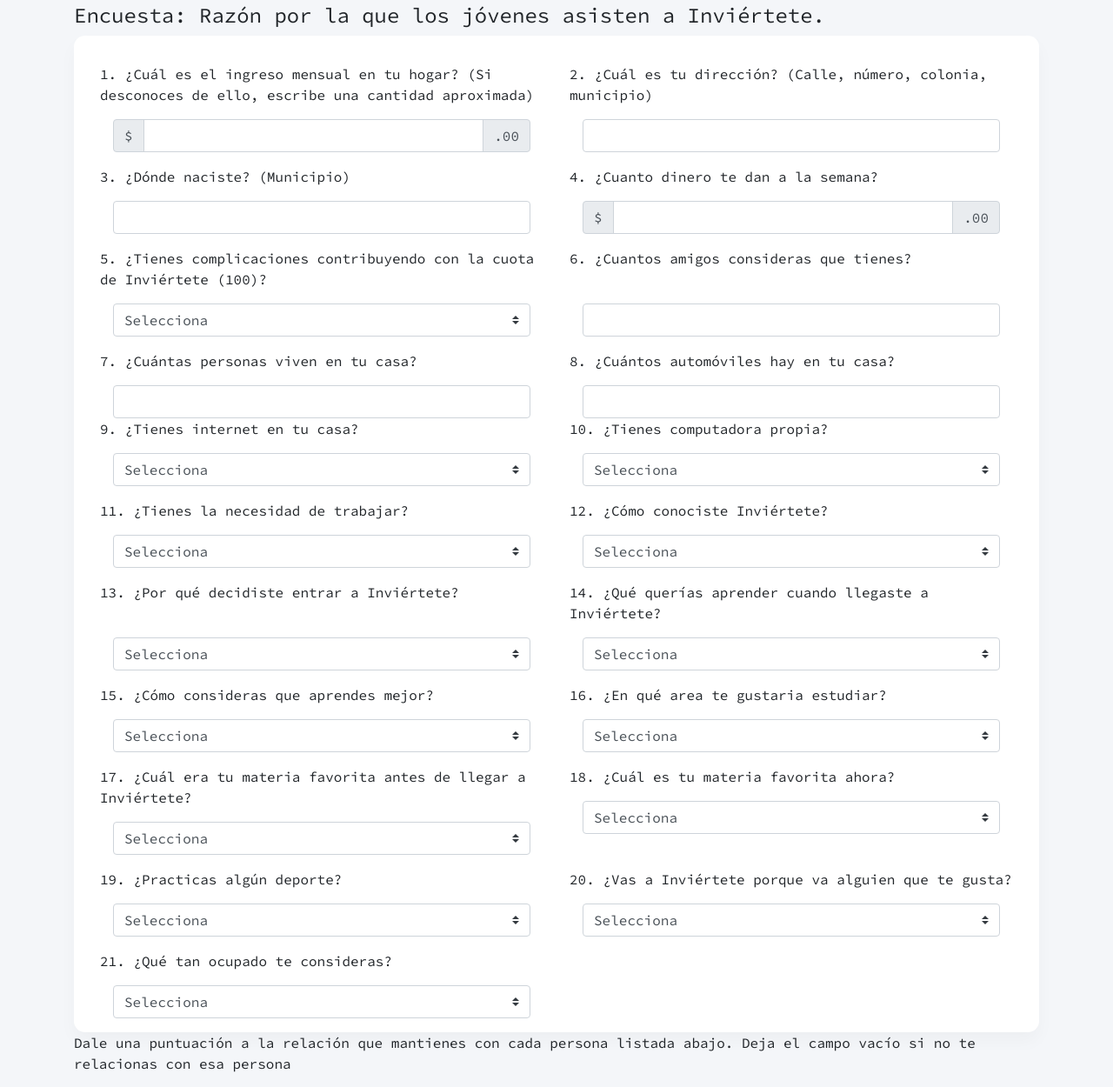
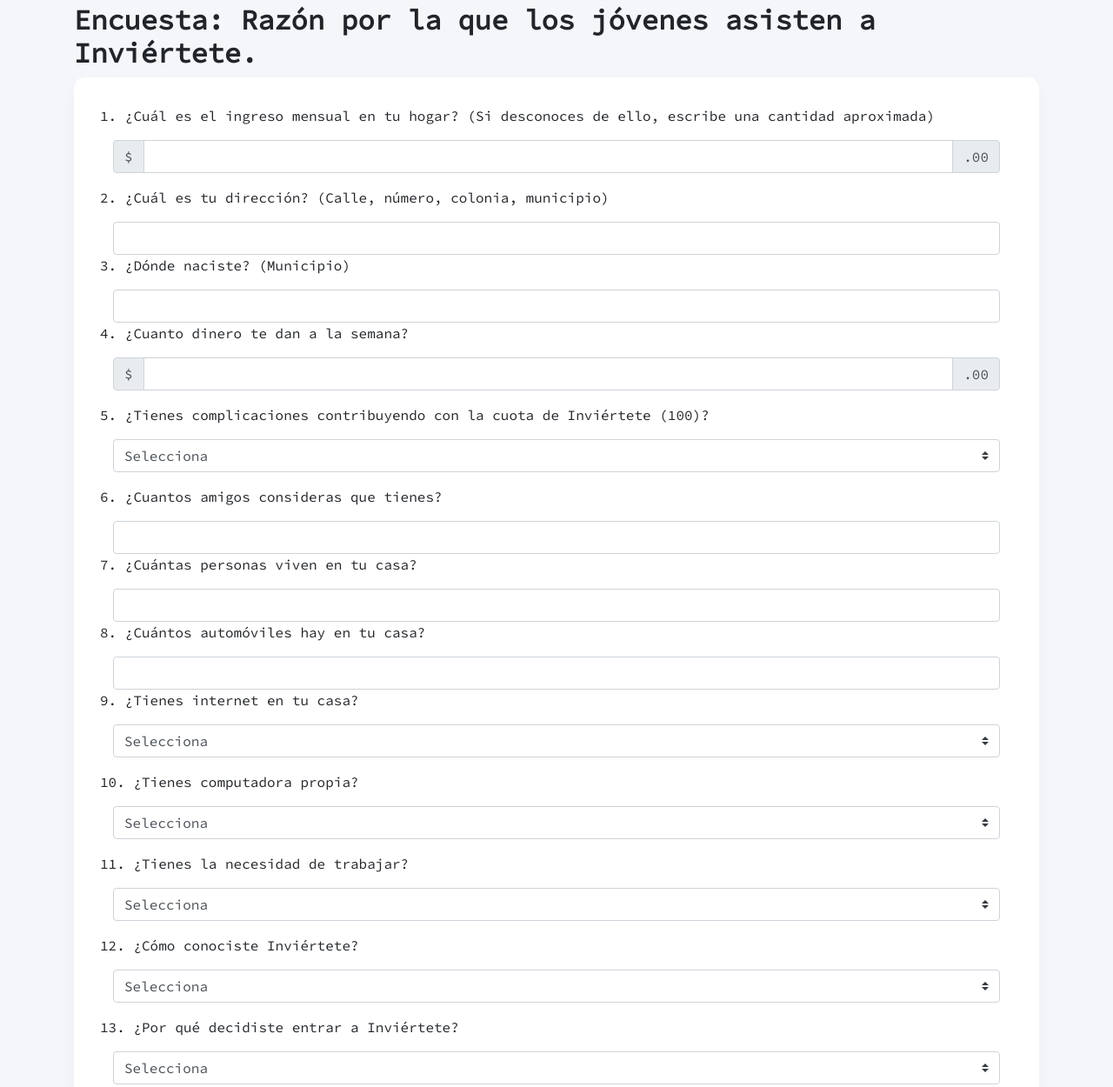
Before and after one commit to ivnxyz/encuesta, a plain HTML site: page index.html in a window 1280 px wide. Shown: the part 28-1278 px from the top of the page at 87% size. Drawn offline with nearby package versions, Linux system fonts and the light colour scheme.

Commit message:
Las preguntas se muestran en una sola fila

```diff
--- a/index.html
+++ b/index.html
@@ -21,11 +21,11 @@
       <!-- Título -->
       <div class="col-md-12 col-sm-12 cards-padding-top-and-bottom equal">
         <!-- Título -->
-        <h4>Encuesta: Razón por la que los jóvenes asisten a Inviértete.</h4>
+        <h2><strong>Encuesta: Razón por la que los jóvenes asisten a Inviértete.</strong></h2>
         <div class="col-md-12 col-sm-12 cards-padding-top-and-bottom equal" id="tarjeta-preguntas">
           <div class="container">
             <div class="row justify-content-md-center">
-              <div class="col-md-6 col-sm-12">
+              <div class="col-md-12 col-sm-12">
                 <p>1. ¿Cuál es el ingreso mensual en tu hogar? (Si desconoces de ello, escribe una cantidad aproximada)</p>
                 <div class="container">
                   <div class="input-group mb-3">
@@ -39,19 +39,19 @@
                   </div>
                 </div>
               </div>
-              <div class="col-md-6 col-sm-12">
+              <div class="col-md-12 col-sm-12">
                 <p>2. ¿Cuál es tu dirección? (Calle, número, colonia, municipio)</p>
                 <div class="container">
                   <input type="text" class="form-control">
                 </div>
               </div>
-              <div class="col-md-6 col-sm-12">
+              <div class="col-md-12 col-sm-12">
                 <p>3. ¿Dónde naciste? (Municipio)</p>
                 <div class="container">
                   <input type="text" class="form-control">
                 </div>
               </div>
-              <div class="col-md-6 col-sm-12">
+              <div class="col-md-12 col-sm-12">
                 <p>4. ¿Cuanto dinero te dan a la semana?</p>
                 <div class="container">
                   <div class="input-group mb-3">
@@ -65,7 +65,7 @@
                   </div>
                 </div>
               </div>
-              <div class="col-md-6 col-sm-12">
+              <div class="col-md-12 col-sm-12">
                 <p>5. ¿Tienes complicaciones contribuyendo con la cuota de Inviértete (100)?</p>
                 <div class="container">
                   <div class="input-group mb-3">
@@ -77,26 +77,25 @@
                   </div>
                 </div>
               </div>
-              <div class="col-md-6 col-sm-12">
+              <div class="col-md-12 col-sm-12">
                 <p>6. ¿Cuantos amigos consideras que tienes?</p>
-                <br>
                 <div class="container">
                   <input type="number" class="form-control">
                 </div>
               </div>
-              <div class="col-md-6 col-sm-12">
+              <div class="col-md-12 col-sm-12">
                 <p>7. ¿Cuántas personas viven en tu casa?</p>
                 <div class="container">
                   <input type="number" class="form-control">
                 </div>
               </div>
-              <div class="col-md-6 col-sm-12">
+              <div class="col-md-12 col-sm-12">
                 <p>8. ¿Cuántos automóviles hay en tu casa?</p>
                 <div class="container">
                   <input type="number" class="form-control">
                 </div>
               </div>
-              <div class="col-md-6 col-sm-12">
+              <div class="col-md-12 col-sm-12">
                 <p>9. ¿Tienes internet en tu casa?</p>
                 <div class="container">
                   <div class="input-group mb-3">
@@ -108,7 +107,7 @@
                   </div>
                 </div>
               </div>
-              <div class="col-md-6 col-sm-12">
+              <div class="col-md-12 col-sm-12">
                 <p>10. ¿Tienes computadora propia?</p>
                 <div class="container">
                   <div class="input-group mb-3">
@@ -120,7 +119,7 @@
                   </div>
                 </div>
               </div>
-              <div class="col-md-6 col-sm-12">
+              <div class="col-md-12 col-sm-12">
                 <p>11. ¿Tienes la necesidad de trabajar?</p>
                 <div class="container">
                   <div class="input-group mb-3">
@@ -132,7 +131,7 @@
                   </div>
                 </div>
               </div>
-              <div class="col-md-6 col-sm-12">
+              <div class="col-md-12 col-sm-12">
                 <p>12. ¿Cómo conociste Inviértete?</p>
                 <div class="container">
                   <div class="input-group mb-3">
@@ -149,9 +148,8 @@
                   </div>
                 </div>
               </div>
-              <div class="col-md-6 col-sm-12">
+              <div class="col-md-12 col-sm-12">
                 <p>13. ¿Por qué decidiste entrar a Inviértete?</p>
-                <br>
                 <div class="container">
                   <div class="input-group mb-3">
                     <select class="custom-select" id="inputGroupSelect02">
@@ -165,7 +163,7 @@
                   </div>
                 </div>
               </div>
-              <div class="col-md-6 col-sm-12">
+              <div class="col-md-12 col-sm-12">
                 <p>14. ¿Qué querías aprender cuando llegaste a Inviértete?</p>
                 <div class="container">
                   <div class="input-group mb-3">
@@ -179,7 +177,7 @@
                   </div>
                 </div>
               </div>
-              <div class="col-md-6 col-sm-12">
+              <div class="col-md-12 col-sm-12">
                 <p>15. ¿Cómo consideras que aprendes mejor?</p>
                 <div class="container">
                   <div class="input-group mb-3">
@@ -193,7 +191,7 @@
                   </div>
                 </div>
               </div>
-              <div class="col-md-6 col-sm-12">
+              <div class="col-md-12 col-sm-12">
                 <p>16. ¿En qué area te gustaria estudiar?</p>
                 <div class="container">
                   <div class="input-group mb-3">
@@ -207,7 +205,7 @@
                   </div>
                 </div>
               </div>
-              <div class="col-md-6 col-sm-12">
+              <div class="col-md-12 col-sm-12">
                 <p>17. ¿Cuál era tu materia favorita antes de llegar a Inviértete?</p>
                 <div class="container">
                   <div class="input-group mb-3">
@@ -226,7 +224,7 @@
                   </div>
                 </div>
               </div>
-              <div class="col-md-6 col-sm-12">
+              <div class="col-md-12 col-sm-12">
                 <p>18. ¿Cuál es tu materia favorita ahora?</p>
                 <div class="container">
                   <div class="input-group mb-3">
@@ -245,7 +243,7 @@
                   </div>
                 </div>
               </div>
-              <div class="col-md-6 col-sm-12">
+              <div class="col-md-12 col-sm-12">
                 <p>19. ¿Practicas algún deporte?</p>
                 <div class="container">
                   <div class="input-group mb-3">
@@ -257,7 +255,7 @@
                   </div>
                 </div>
               </div>
-              <div class="col-md-6 col-sm-12">
+              <div class="col-md-12 col-sm-12">
                 <p>20. ¿Vas a Inviértete porque va alguien que te gusta?</p>
                 <div class="container">
                   <div class="input-group mb-3">
@@ -269,7 +267,7 @@
                   </div>
                 </div>
               </div>
-              <div class="col-md-6 col-sm-12">
+              <div class="col-md-12 col-sm-12">
                 <p>21. ¿Qué tan ocupado te consideras?</p>
                 <div class="container">
                   <div class="input-group mb-3">
@@ -286,9 +284,12 @@
             </div>
           </div>
         </div>
-        <p>Dale una puntuación a la relación que mantienes con cada persona listada abajo. Deja el campo vacío si no te
+      </div>
+    </div>
+    <div>
+      <br>
+      <p>Dale una puntuación a la relación que mantienes con cada persona listada abajo. Deja el campo vacío si no te
           relacionas con esa persona</p>
-      </div>
     </div>
     <!-- Primera fila -->
     <div class="row">
@@ -488,7 +489,7 @@
       </div>
     </div>
     <br>
-    <button type="submit" class="btn btn-primary">Enviar formulario</button>
+    <button id="submit-button" type="submit" class="btn btn-primary">Enviar formulario</button>
   </div>
   <br>
 </body>
--- a/main.css
+++ b/main.css
@@ -88,8 +88,13 @@
 .typed-cursor {
   font-size: 5vw;
 }
+
 #tarjeta-preguntas{
   background-color: white;
   border-radius: 1vw;
   box-shadow: 0 10px 20px 0 rgba(0, 0, 0, 0.03);
 }
+
+#submit-button {
+  width: 100%;
+}
```
